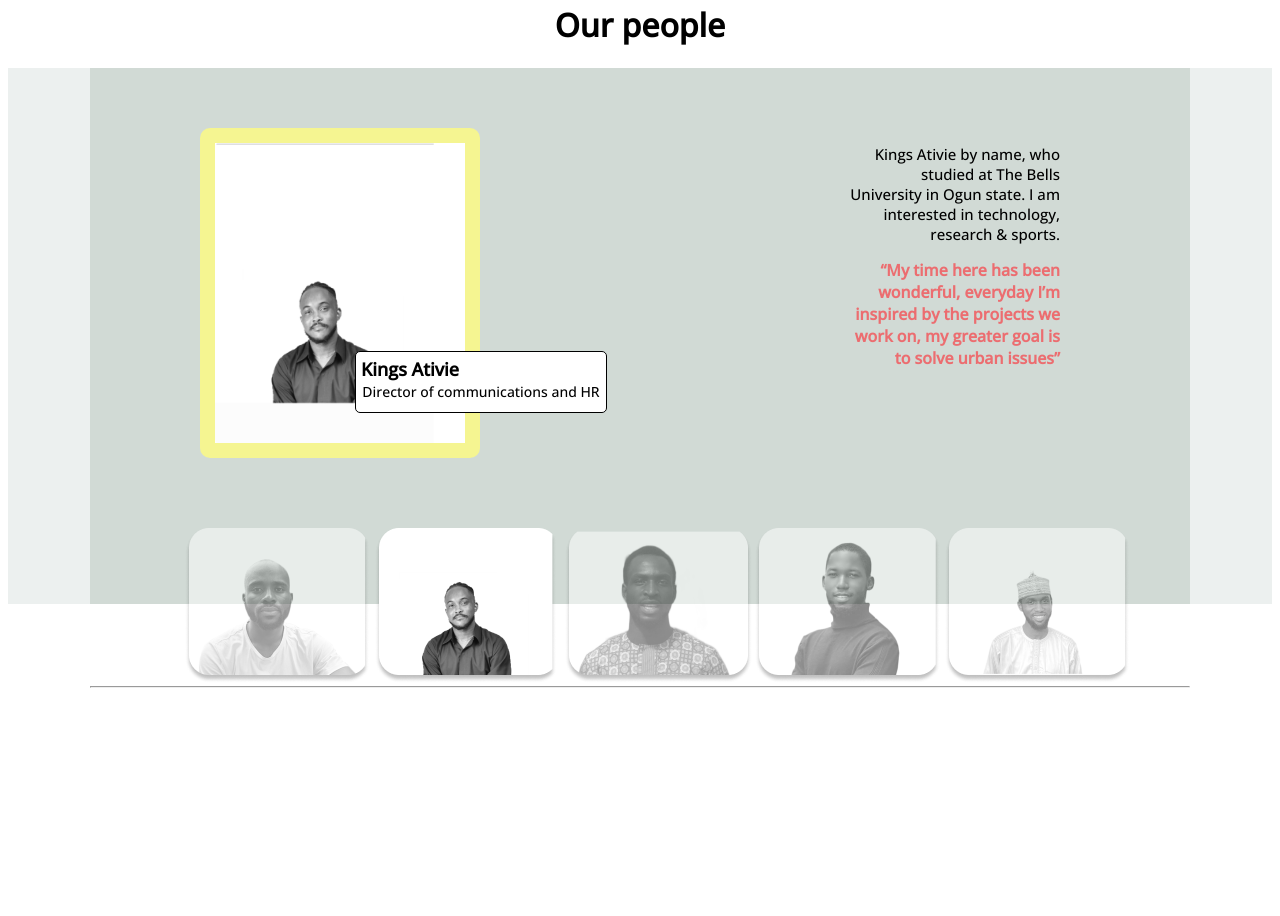
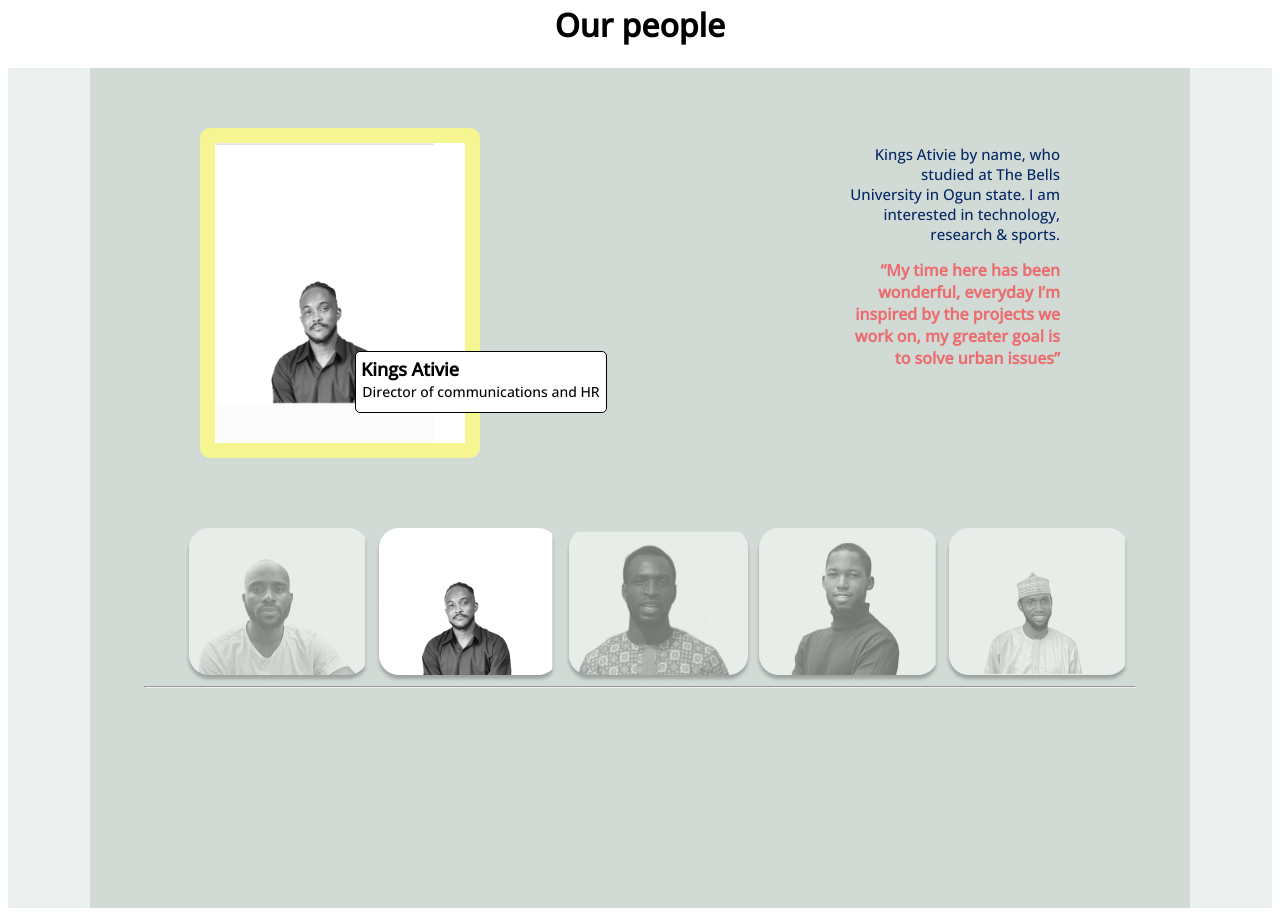
Before and after one commit to Adebayoemma/travel, a plain HTML site: page about-us 2/index.html in a window 1280 px wide. Shown: the part 1096-2012 px from the top of the page. Before the commit the page ends 1784 px from the top, so only its background shows below. Drawn offline with nearby package versions, Linux system fonts and the light colour scheme.

Commit message:
Add files via upload
my new updata on about us page| 212

```diff
--- a/about-us 2/style.css
+++ b/about-us 2/style.css
@@ -201,13 +201,13 @@
 
 .body-img {
     width: 100%;
-    height: 67vh;
+    height: 105vh;
     background-color: #ECF0EF;
 }
 
 .first-img- {
     width: 1100px;
-    height: 67vh;
+    height: 105vh;
     margin: auto;
     background-color: #D1DAD5;
 
@@ -297,6 +297,7 @@
     font-weight: 170;
     font-size: 15px;
     margin-top: 76px;
+    color: #052865;
     font-family: 'Open Sans', sans-serif;
 
 }
@@ -336,6 +337,12 @@
 
 }
 
+.heard {
+    display: flex;
+    justify-content: center;
+}
+
 hr {
+    width: 990px;
     background-color: black;
 }
```
Also changed, not shown: about-us 2/index.html (+5 -4 lines).
